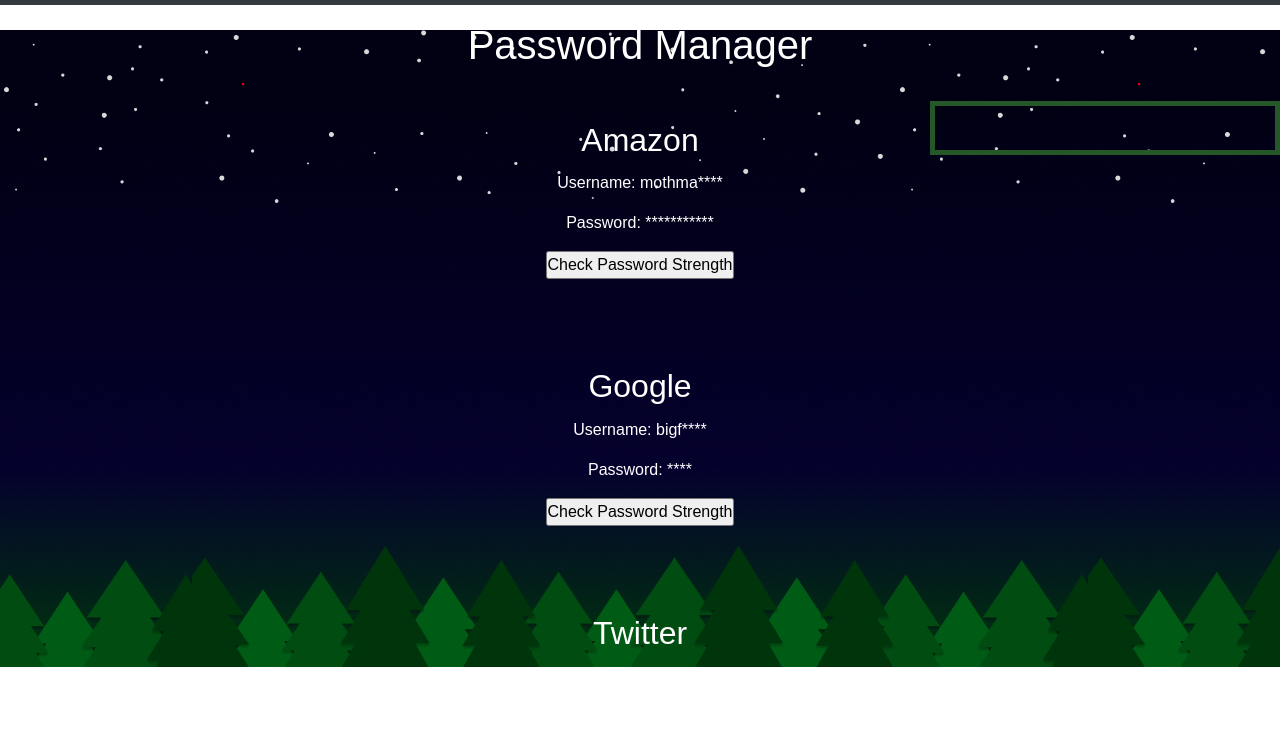
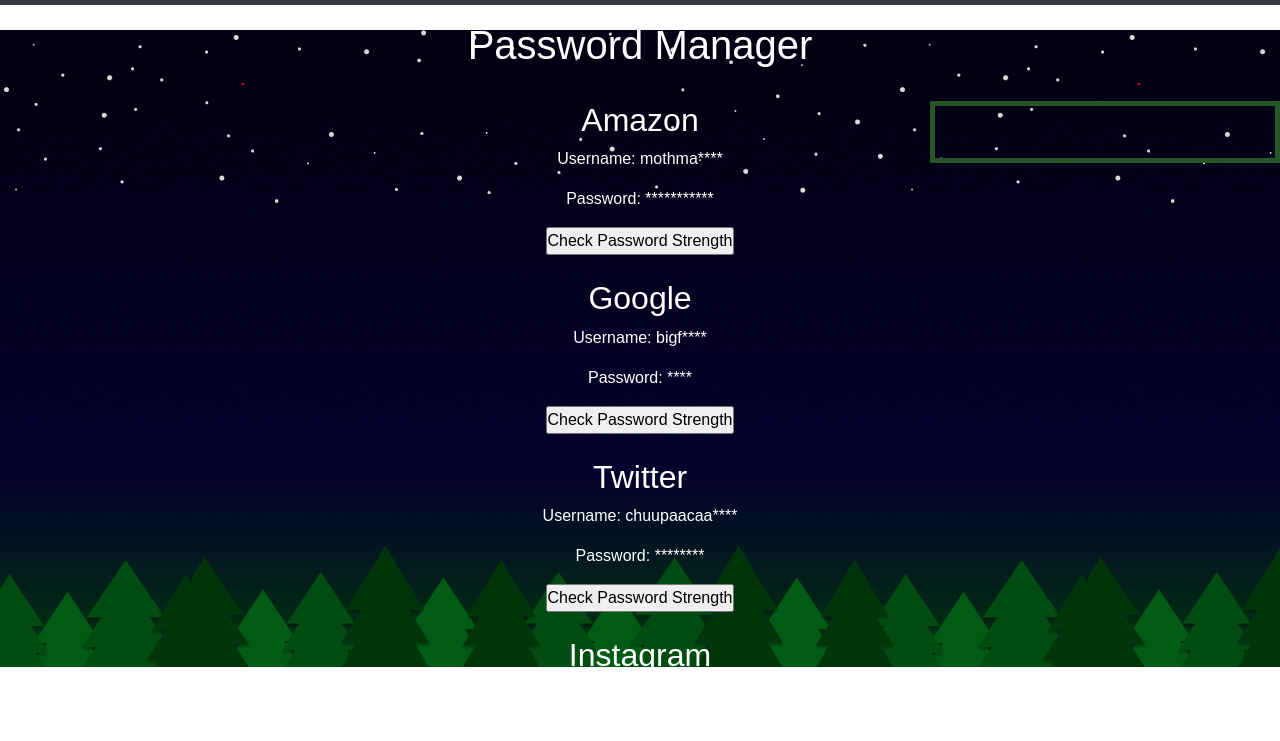
Before and after one commit to bbt795/D-Cryptids, a plain HTML site: page passManager.html in a window 1280 px wide. Shown: the part 51-792 px from the top of the page. Drawn offline with Linux system fonts and the light colour scheme; files whose address does not match are found by name.

Commit message:
Add files via upload

```diff
--- a/passManager.html
+++ b/passManager.html
@@ -38,44 +38,38 @@
 
   <div id="container">
     <div id="passResponse">
-	  <h5 id="responsehead"></h5>
+      <p id="responsehead"></p>
       <p id="response"></p>
     </div>
 
-    <div class="passAccount1 card-body">
-      <h2 class="card-title">Amazon</h2>
-      <p class="card-text">Username: mothma****</p>
-      <p class="card-text">Password: ***********</p>
+    <div class="passAccount1">
+      <h2>Amazon</h2>
+      <p>Username: mothma****</p>
+      <p>Password: ***********</p>
       <input type="submit" value="Check Password Strength" onclick="onClick2();">
       <br>
     </div>
 
-	<br>
-
-    <div class="passAccount2 card-body">
-      <h2 class="card-title">Google</h2>
-      <p class="card-text">Username: bigf****</p>
-      <p class="card-text">Password: ****</p>
+    <div class="passAccount2">
+      <h2>Google</h2>
+      <p>Username: bigf****</p>
+      <p>Password: ****</p>
       <input type="submit" value="Check Password Strength" onclick="onClick3();">
       <br>
     </div>
 
-	<br>
-
-    <div class="passAccount3 card-body">
-      <h2 class="card-title">Twitter</h2>
-      <p class="card-text">Username: chuupaacaa****</p>
-      <p class="card-text">Password: ********</p>
+    <div class="passAccount3">
+      <h2>Twitter</h2>
+      <p>Username: chuupaacaa****</p>
+      <p>Password: ********</p>
       <input type="submit" value="Check Password Strength" onclick="onClick4();">
       <br>
     </div>
 
-	<br>
-
-    <div class="passAccount4 card-body">
-      <h2 class="card-title">Instagram</h2>
-      <p class="card-text">Username: 66jerseydev****</p>
-      <p class="card-text">Password: *******</p>
+    <div class="passAccount4">
+      <h2>Instagram</h2>
+      <p>Username: 66jerseydev****</p>
+      <p>Password: *******</p>
       <input type="submit" value="Check Password Strength" onclick="onClick5();">
       <br>
     </div>
```
Also changed, not shown: index.html (+5 -9 lines), login.html (+2 -2 lines), secQuestions.html (+1 -1 lines).
